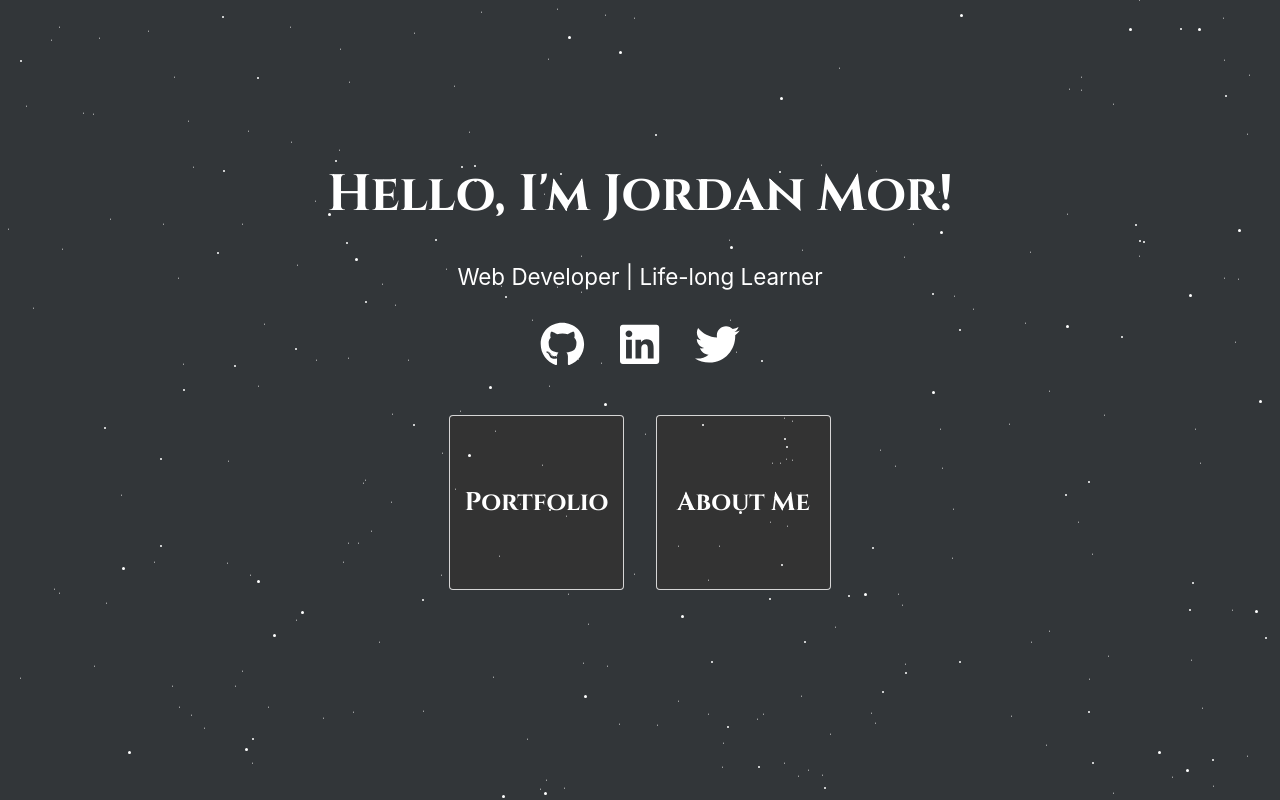
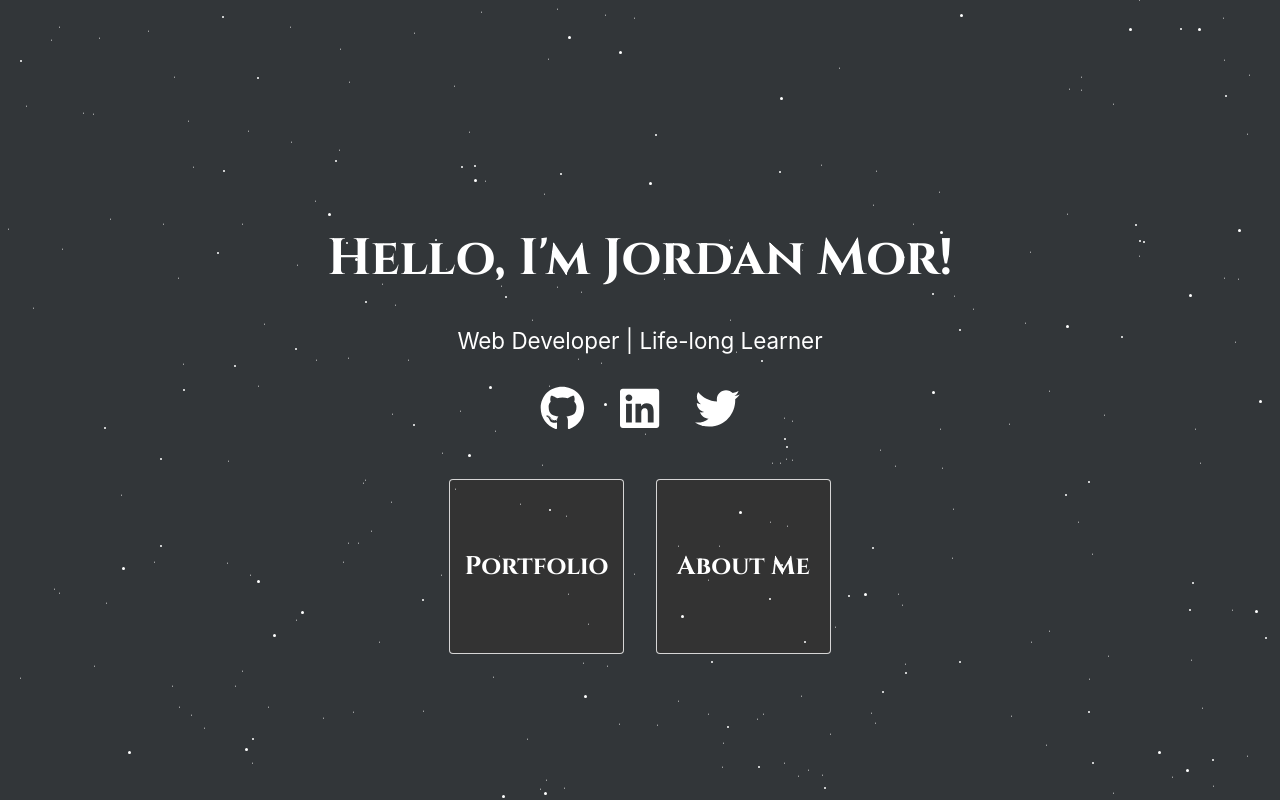
Before and after one commit to jordanmor/jordanmor.com, a React (Create React App) app: page / in a window 1280 px wide. Built offline with nearby package versions, Linux system fonts and the light colour scheme.

Commit message:
Center landing page's content on lg screens

```diff
--- a/src/index.css
+++ b/src/index.css
@@ -792,7 +792,7 @@ main h2 {
 
 @media (min-width: 741px ) {
   .landing {
-    margin-top: 10rem;
+    margin-top: 11.5rem;
   }
   .landing .title {
     font-size: 3.2rem;
@@ -895,6 +895,9 @@ main h2 {
   nav a {
     font-size: 1.2rem;
   }
+  .landing {
+    margin-top: 14rem;
+  }
   .portfolio ul {
     grid-template-columns: repeat(4, minmax(160px, 1fr));
   }
```
